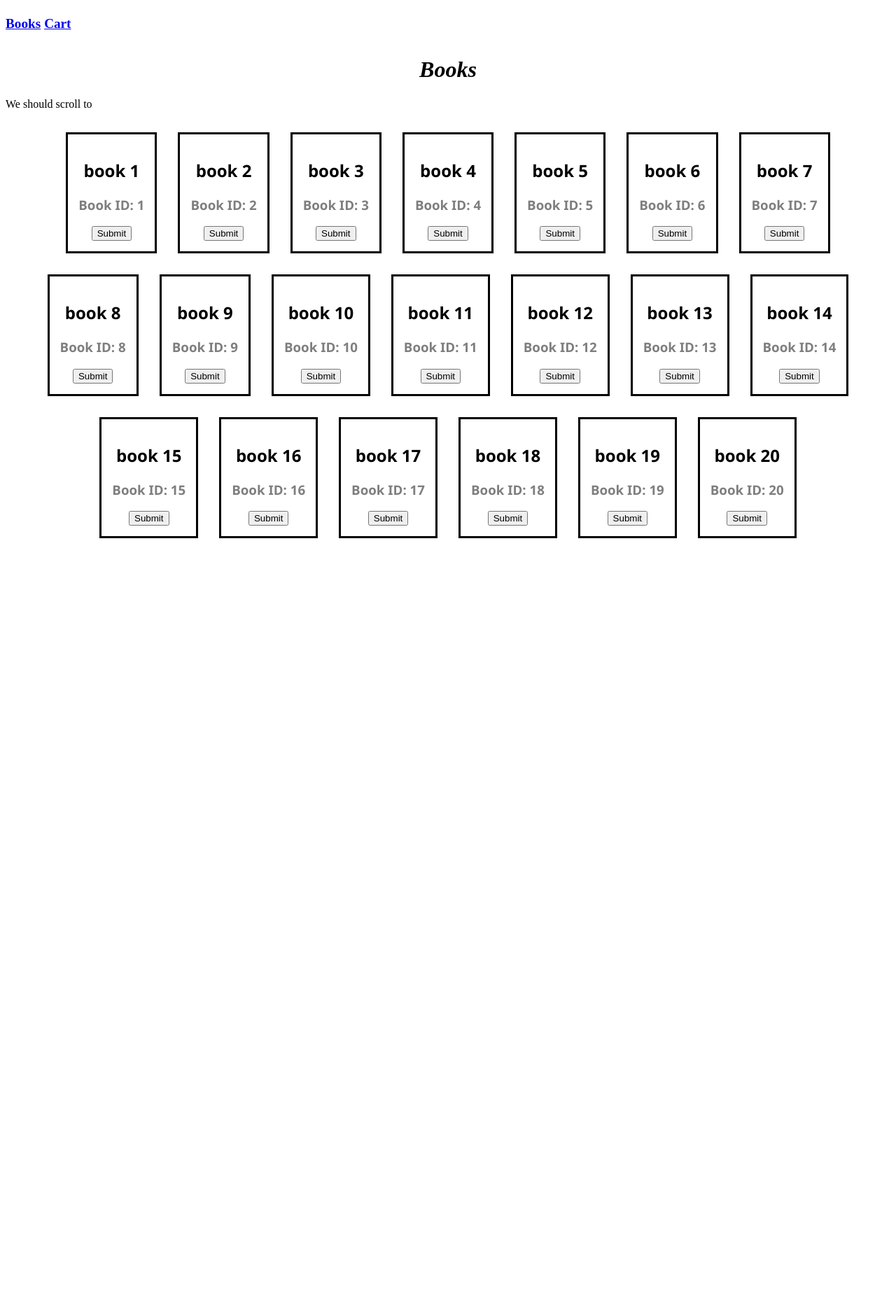
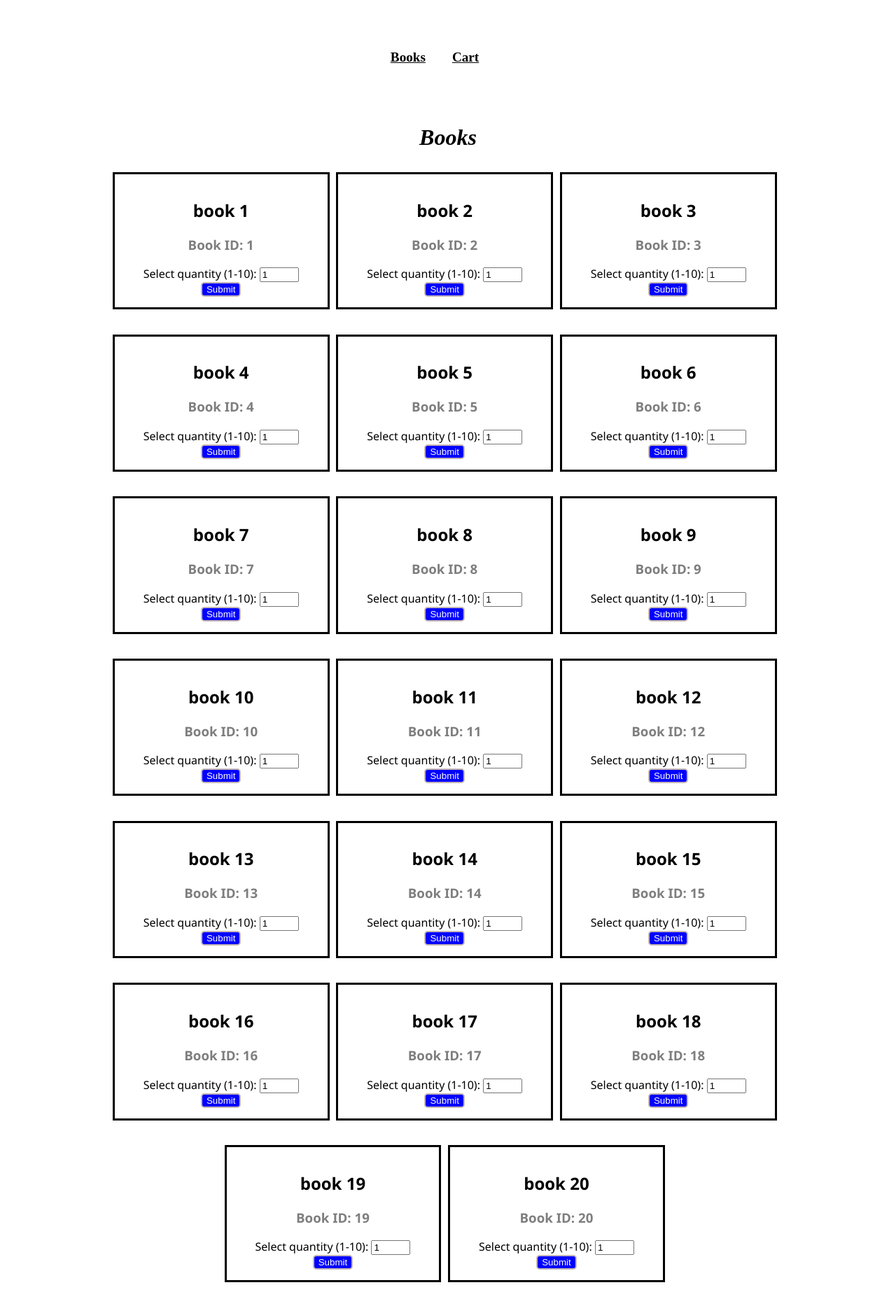
Before and after one commit to faridisayev/Flask-Shopping-Cart, a Flask app: page / in a window 1280 px wide. Shown: the whole page at 70% size. Before the commit the page ends 769 px from the top, so only its background shows below. Run offline with Flask 3, Linux system fonts and the light colour scheme; some libraries are stand-ins or nearby versions.

Commit message:
Add Remove Item button

```diff
--- a/app.py
+++ b/app.py
@@ -23,26 +23,26 @@ def cart():
         session["cart"] = {}
 
     if request.method == "POST":
-        id = int(request.form.get("id"))
+        id, quantity = int(request.form.get("id")), int(request.form.get("quantity"))
+
         if id:
-            if id in session["cart"]:
-               session["cart"][id]["quantity"] += 1
-            else:
-               session["cart"][id] = { "quantity":1 }
+            session_quantity = session["cart"].get(id, {"quantity": 0})["quantity"]
+            quantity = min(quantity, 10 - session_quantity)
+            session["cart"][id] = {"quantity": session_quantity + quantity}
         return index(id)
+
     cart = db.execute("SELECT * FROM books WHERE id IN(?)", list(session["cart"].keys()))
 
     for item in cart:
         item['quantity'] = session["cart"][int(item['id'])]["quantity"]
-
     return render_template('cart.html', stylesheet = url_for('static', filename='styles/cart.css'), cart=cart)
 
 @app.route("/remove", methods=["POST"])
 def remove():
     id = int(request.form.get("id"))
+
     if id:
-        session["cart"][id]["quantity"] -= 1
-        if session["cart"][id]["quantity"] <= 0:
+        session["cart"][id]["quantity"] -= 1 if "decrease-quantity" in request.form else 0
+        if session["cart"][id]["quantity"] <= 0 or "remove-item" in request.form:
             del session["cart"][id]
-
     return redirect("/cart")
--- a/static/styles/index.css
+++ b/static/styles/index.css
@@ -15,7 +15,8 @@ h1 {
 .book {
     border: 3px solid black;
     padding: 15px;
-    margin: 15px;
+    margin: 3%;
+    margin-left: 0%;
 }
 
 .book h3 {
--- a/static/styles/outline.css
+++ b/static/styles/outline.css
@@ -1,10 +1,24 @@
 .navbar {
     display: flex;
-    padding: 15px 0px;
+    padding-top: 5%;
+    padding-bottom: 5%;
     font-size: larger;
     font-weight: bolder;
+    justify-content: center;
 }
 
 .nav-link {
-    margin-right: 5px;
+    margin-right: 3%;
+    color: black;
 }
+
+input[type="submit"], button[type="submit"] {
+    border: 2px solid rgb(195, 182, 182);
+    border-radius: 5px;
+    background-color: blue;
+    color: white;
+}
+
+input:hover, button:hover, a:hover {
+    cursor: hand;
+}
--- a/templates/index.html
+++ b/templates/index.html
@@ -6,18 +6,20 @@ Books
 
 {% block body %}
     <h1>Books</h1>
-    <p>We should scroll to {{ scrollTo }}</p>
-    <form action="/cart" method="post">
     <div class="books">
         {% for book in books %}
+            <form action="/cart" method="post">
                     <div class="book" id="{{ book['id'] }}">
                         <h2>{{ book['title'] }}</h2>
                         <h3>Book ID: {{ book['id'] }}</h3>
-                    <button type="submit" name="id" value="{{ book['id'] }}">Submit</button>
+                        <input type="hidden" name="id" value="{{ book['id'] }}">
+                        <label for="quantity">Select quantity (1-10):</label>
+                        <input type="number" name="quantity" min="1" max="10" value="1">
+                        <button type="submit">Submit</button>
                     </div>
+            </form>
         {% endfor %}
     </div>
-    </form>
 
     {% if scrollTo %}
         <script>
```
Also changed, not shown: static/styles/cart.css (+17 -3 lines), templates/cart.html (+5 -3 lines), store.db. Lines whose indentation alone changed are shown as unchanged.
